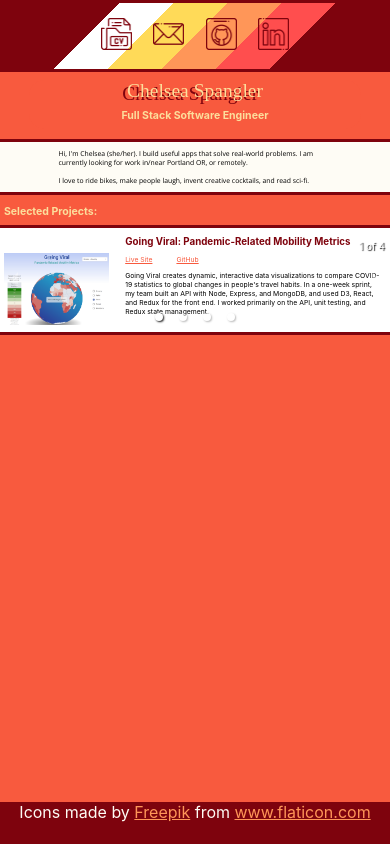
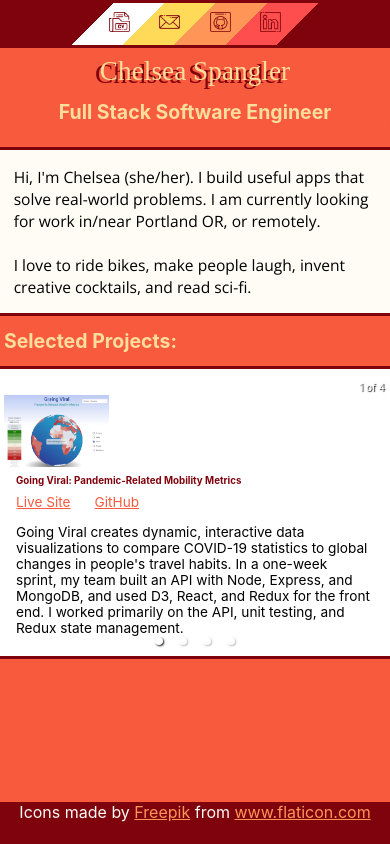
Before and after one commit to CNSpangler/portfolio, a React (Create React App) app: page / in a window 390 px wide. Built offline with nearby package versions, Linux system fonts and the light colour scheme; a web font is replaced by a local one.

Commit message:
top half of page sized for mobile

```diff
--- a/src/components/App/App.css
+++ b/src/components/App/App.css
@@ -141,3 +141,50 @@ h1 {
 #footer a {
   color: #FF9658;
 }
+
+@media only screen and (max-width: 600px) {
+  .toptube {
+    height: 3rem;
+  }
+
+  .icon {
+    height: 1.3rem;
+  }
+
+  .main {
+    margin-top: 3.5rem;
+    width: 100%;
+    margin-left: 0;
+  }
+
+  .name {
+    font-size: 7vw;
+  }
+
+  h1 {
+    font-size: 5vw;
+  }
+
+  .info {
+    margin-left: 3.5vw;
+    margin-right: 3.5vw;
+    font-size: 4vw;
+  }
+
+  .slide-container {
+    flex-direction: column;
+  }
+
+  slide-image-container {
+    width: 50vw;
+  }
+
+  h2 .slide-title {
+    color: red;
+  }
+
+  .slide-text {
+    width: 95vw;
+    font-size: 3.5vw;
+  }
+}
--- a/src/components/Project/Project.js
+++ b/src/components/Project/Project.js
@@ -9,7 +9,7 @@ const Project = ({alt, img, title, live, github, description}) => (
 
     <div className="slide-text">
       <div id="slide-header">
-        <h2>{title}</h2>
+        <h2 className="slide-title">{title}</h2>
         <div id="project-links">
           <a href={live} target="_blank" rel="noopener noreferrer">Live Site</a>
           <a href={github} target="_blank" rel="noopener noreferrer">GitHub</a>
```
